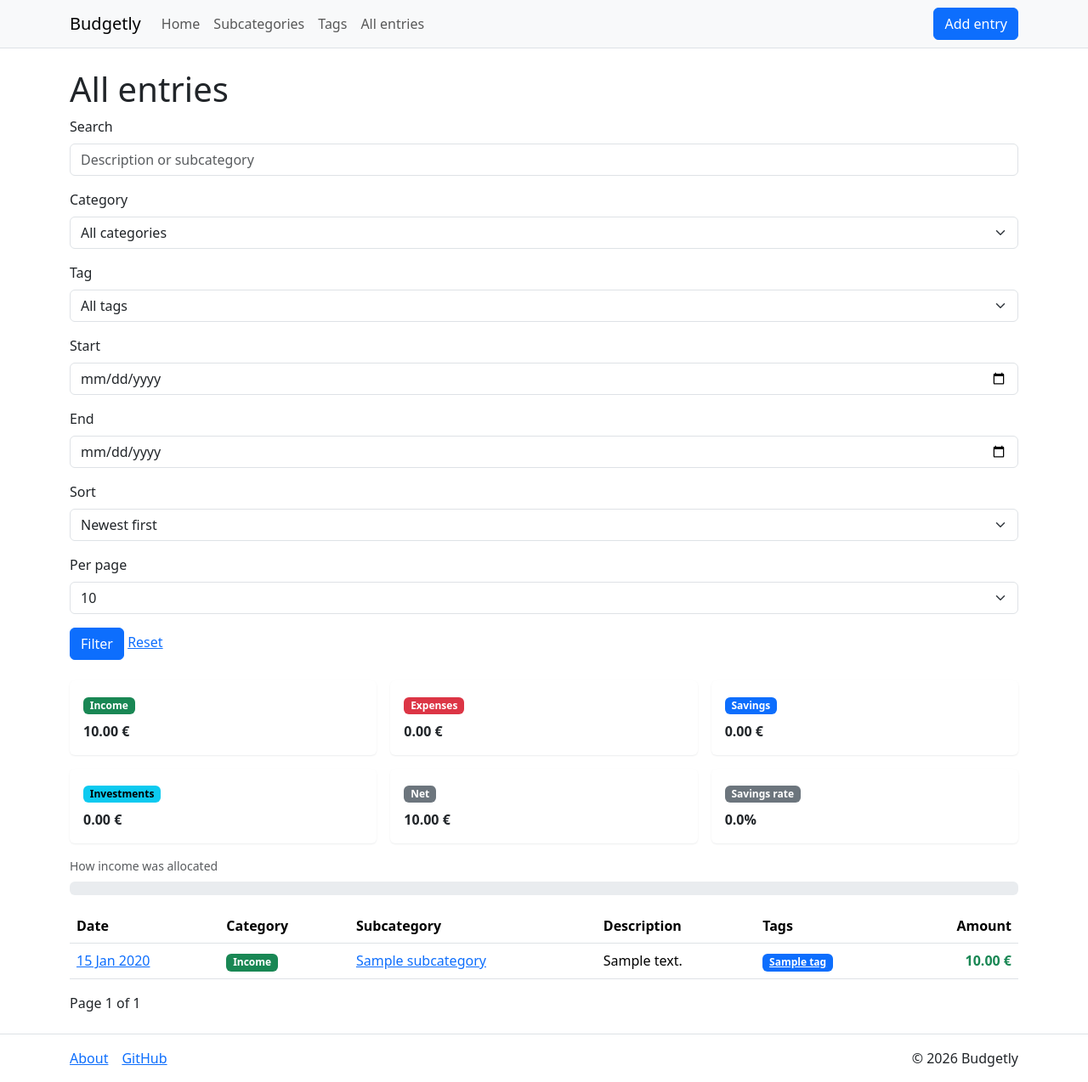
After one commit to rheinitz/Budgetly, a Django app: page /entries/ in a window 1280 px wide. The commit adds this page. Shown: the whole page at 85% size. Run offline with Django 5.2, Linux system fonts and the light colour scheme; tables that the repository leaves empty hold one stand-in row (values such as "Sample post").

Commit message:
feat: filter, sort and paginate entries

```diff
--- a/entries/forms.py
+++ b/entries/forms.py
@@ -1,8 +1,12 @@
 from django import forms
+from django.core.exceptions import ValidationError
 
+from categories.choices import Category
 from common.constants import CURRENCY_SYMBOL
 from common.forms import BootstrapFormMixin, DisabledFieldsMixin
+from entries.choices import EntryPageSize, EntrySort
 from entries.models import Entry
+from tags.models import Tag
 
 
 class EntryForm(BootstrapFormMixin, forms.ModelForm):
@@ -44,3 +48,52 @@ class EntryForm(BootstrapFormMixin, forms.ModelForm):
 
 class EntryDeleteForm(DisabledFieldsMixin, EntryForm):
     pass
+
+
+class EntryFilterForm(BootstrapFormMixin, forms.Form):
+    q = forms.CharField(
+        label="Search",
+        required=False,
+        widget=forms.TextInput(attrs={"placeholder": "Description or subcategory"}),
+    )
+    category = forms.ChoiceField(
+        label="Category",
+        required=False,
+        choices=[("", "All categories"), *Category.choices],
+    )
+    tag = forms.ModelChoiceField(
+        label="Tag",
+        required=False,
+        queryset=Tag.objects.all(),
+        empty_label="All tags",
+    )
+    start = forms.DateField(
+        label="Start",
+        required=False,
+        widget=forms.DateInput(format="%Y-%m-%d", attrs={"type": "date"}),
+    )
+    end = forms.DateField(
+        label="End",
+        required=False,
+        widget=forms.DateInput(format="%Y-%m-%d", attrs={"type": "date"}),
+    )
+    sort = forms.ChoiceField(
+        label="Sort",
+        required=False,
+        choices=EntrySort.choices,
+    )
+    per_page = forms.TypedChoiceField(
+        label="Per page",
+        required=False,
+        choices=EntryPageSize.choices,
+        coerce=int,
+        empty_value=EntryPageSize.TEN,
+    )
+
+    def clean(self) -> dict[str, object]:
+        cleaned_data = super().clean()
+        start = cleaned_data.get("start")
+        end = cleaned_data.get("end")
+        if start and end and start > end:
+            raise ValidationError("Start date must be on or before the end date.")
+        return cleaned_data
--- a/entries/querysets.py
+++ b/entries/querysets.py
@@ -1,11 +1,13 @@
+from datetime import date
 from decimal import Decimal
 from typing import Self
 
 from django.db import models
-from django.db.models import Sum
+from django.db.models import Q, Sum
 
 from categories.choices import Category
 from entries.totals import CategoryTotals
+from tags.models import Tag
 
 
 class EntryQuerySet(models.QuerySet):
@@ -14,6 +16,30 @@ class EntryQuerySet(models.QuerySet):
 
     def with_related(self) -> Self:
         return self.select_related("subcategory").prefetch_related("tags")
+
+    def search(self, text: str) -> Self:
+        if not text:
+            return self
+        return self.filter(
+            Q(description__icontains=text) | Q(subcategory__name__icontains=text)
+        )
+
+    def in_category(self, category: str) -> Self:
+        if not category:
+            return self
+        return self.filter(subcategory__category=category)
+
+    def with_tag(self, tag: Tag | None) -> Self:
+        if not tag:
+            return self
+        return self.filter(tags=tag)
+
+    def between(self, start: date | None, end: date | None) -> Self:
+        if start:
+            self = self.filter(date__gte=start)
+        if end:
+            self = self.filter(date__lte=end)
+        return self
 
     def totals_by_category(self) -> dict[str, Decimal]:
         grouped = (
--- a/entries/urls.py
+++ b/entries/urls.py
@@ -4,6 +4,7 @@ from entries.views import (
     EntryCreateView,
     EntryDeleteView,
     EntryDetailView,
+    EntryListView,
     EntryUpdateView,
     MonthEntriesView,
     current_month,
@@ -12,6 +13,7 @@ from entries.views import (
 app_name = "entries"
 
 urlpatterns = [
+    path("", EntryListView.as_view(), name="list"),
     path("current/", current_month, name="current"),
     path("add/", EntryCreateView.as_view(), name="add"),
     path("<int:year>/<int:month>/", MonthEntriesView.as_view(), name="month"),
--- a/entries/views.py
+++ b/entries/views.py
@@ -7,7 +7,8 @@ from django.views.generic import CreateView, DeleteView, DetailView, ListView, U
 
 from categories.models import Subcategory
 from common.mixins import DeleteFormInstanceMixin, MonthMixin
-from entries.forms import EntryDeleteForm, EntryForm
+from entries.choices import EntryPageSize
+from entries.forms import EntryDeleteForm, EntryFilterForm, EntryForm
 from entries.mixins import EntryMonthRedirectMixin
 from entries.models import Entry
 from entries.querysets import EntryQuerySet
@@ -35,6 +36,41 @@ class MonthEntriesView(MonthMixin, ListView):
         return context
 
 
+class EntryListView(ListView):
+    model = Entry
+    paginate_by = 10
+    context_object_name = "entries"
+
+    def get_paginate_by(self, queryset: EntryQuerySet) -> int:
+        per_page = self.filter_form.cleaned_data.get("per_page")
+        if per_page in EntryPageSize.values:
+            return per_page
+        return EntryPageSize.TEN
+
+    def get_queryset(self) -> EntryQuerySet:
+        data = self.request.GET.copy()
+        if not data.get("per_page"):
+            data["per_page"] = str(EntryPageSize.TEN)
+        self.filter_form = EntryFilterForm(data)
+        queryset = Entry.objects.with_related()
+        if not self.filter_form.is_valid():
+            return queryset
+        cleaned = self.filter_form.cleaned_data
+        return (
+            queryset.search(cleaned["q"])
+            .in_category(cleaned["category"])
+            .with_tag(cleaned["tag"])
+            .between(cleaned["start"], cleaned["end"])
+            .order_by(cleaned["sort"] or "-date", "-pk")
+        )
+
+    def get_context_data(self, **kwargs: Any) -> dict[str, Any]:
+        context = super().get_context_data(**kwargs)
+        context["filter_form"] = self.filter_form
+        context["totals"] = self.object_list.totals()
+        return context
+
+
 class EntryCreateView(EntryMonthRedirectMixin, CreateView):
     model = Entry
     form_class = EntryForm
--- a/templates/categories/subcategory_list.html
+++ b/templates/categories/subcategory_list.html
@@ -19,6 +19,9 @@
                         {% for subcategory in subcategories %}
                             <li>
                                 <a href="{{ subcategory.get_absolute_url }}">{{ subcategory.name }}</a>
+                                <span class="text-body-secondary">
+                                    {{ subcategory.entry_count }} entr{{ subcategory.entry_count|pluralize:"y,ies" }}
+                                </span>
                             </li>
                         {% endfor %}
                     </ul>
--- a/templates/common/home.html
+++ b/templates/common/home.html
@@ -10,7 +10,7 @@
     <ol>
         <li><a href="{% url 'categories:list' %}">Create subcategories.</a></li>
         <li><a href="{% url 'tags:list' %}">Create tags (optional).</a></li>
-        <li>Add entries.</li>
+        <li><a href="{% url 'entries:add' %}">Add entries.</a></li>
         <li>Review the month.</li>
     </ol>
 {% endblock %}
--- /dev/null
+++ b/templates/entries/entry_list.html
@@ -0,0 +1,20 @@
+{% extends "base.html" %}
+{% load budgetly_tags %}
+
+{% block title %}All entries{% endblock %}
+
+{% block content %}
+    <h1>All entries</h1>
+    <form method="get" class="mb-4">
+        {% include "partials/form_fields.html" with form=filter_form %}
+        <button class="btn btn-primary" type="submit">Filter</button>
+        <a href="{% url 'entries:list' %}">Reset</a>
+    </form>
+    {% totals_cards totals %}
+    {% if entries %}
+        {% include "partials/entries_table.html" %}
+    {% else %}
+        {% include "partials/empty_state.html" with message="No entries found." %}
+    {% endif %}
+    {% include "partials/pagination.html" %}
+{% endblock %}
--- a/templates/partials/entries_table.html
+++ b/templates/partials/entries_table.html
@@ -14,7 +14,7 @@
     <tbody>
         {% for entry in entries %}
             <tr>
-                <td>{{ entry.date|date:"d M Y" }}</td>
+                <td><a href="{{ entry.get_absolute_url }}">{{ entry.date|date:"d M Y" }}</a></td>
                 <td>
                     <span class="badge text-bg-{{ entry.category.badge_color }}">{{ entry.category.label }}</span>
                 </td>
--- a/templates/partials/navbar.html
+++ b/templates/partials/navbar.html
@@ -15,7 +15,11 @@
                 <li class="nav-item">
                     <a class="nav-link" href="{% url 'tags:list' %}">Tags</a>
                 </li>
+                <li class="nav-item">
+                    <a class="nav-link" href="{% url 'entries:list' %}">All entries</a>
+                </li>
             </ul>
+            <a class="btn btn-primary ms-lg-auto" href="{% url 'entries:add' %}">Add entry</a>
         </div>
     </div>
 </nav>
--- /dev/null
+++ b/templates/partials/pagination.html
@@ -0,0 +1,9 @@
+<nav class="d-flex flex-wrap align-items-center gap-2">
+    {% if page_obj.has_previous %}
+        <a class="btn btn-outline-secondary" href="{% querystring page=page_obj.previous_page_number %}">Previous</a>
+    {% endif %}
+    <span>Page {{ page_obj.number }} of {{ page_obj.paginator.num_pages }}</span>
+    {% if page_obj.has_next %}
+        <a class="btn btn-outline-secondary" href="{% querystring page=page_obj.next_page_number %}">Next</a>
+    {% endif %}
+</nav>
--- a/templates/tags/tag_confirm_delete.html
+++ b/templates/tags/tag_confirm_delete.html
@@ -4,7 +4,10 @@
 
 {% block content %}
     <h1>Delete {{ tag.name }}</h1>
-    <p>Entries that use this tag will keep existing. They only lose this tag.</p>
+    <p>
+        {{ entry_count }} entr{{ entry_count|pluralize:"y,ies" }} will lose this tag.
+        The entries themselves stay.
+    </p>
     <form method="post">
         {% csrf_token %}
         {% include "partials/form_fields.html" %}
--- a/templates/tags/tag_list.html
+++ b/templates/tags/tag_list.html
@@ -12,6 +12,7 @@
             <tr>
                 <th>Tag</th>
                 <th>Color</th>
+                <th>Entries</th>
                 <th></th>
             </tr>
         </thead>
@@ -22,6 +23,7 @@
                         {% include "partials/tag_badges.html" %}
                     </td>
                     <td>{{ tag.get_color_display }}</td>
+                    <td>{{ tag.entry_count }}</td>
                     <td class="text-end">
                         <a href="{% url 'tags:edit' tag.pk %}">Edit</a>
                         <a href="{% url 'tags:delete' tag.pk %}">Delete</a>
@@ -29,7 +31,7 @@
                 </tr>
             {% empty %}
                 <tr>
-                    <td colspan="3">
+                    <td colspan="4">
                         {% url 'tags:add' as add_url %}
                         {% include "partials/empty_state.html" with message="No tags yet." link_url=add_url link_label="Add a tag" %}
                     </td>
```
Also changed, not shown: categories/forms.py (+10 -0 lines), categories/views.py (+27 -0 lines), entries/choices.py (added, +15 -0 lines), tags/views.py (+18 -0 lines), templates/categories/subcategory_confirm_delete.html (+12 -2 lines), templates/categories/subcategory_detail.html (+9 -0 lines), templates/tags/tag_detail.html (+8 -0 lines).
